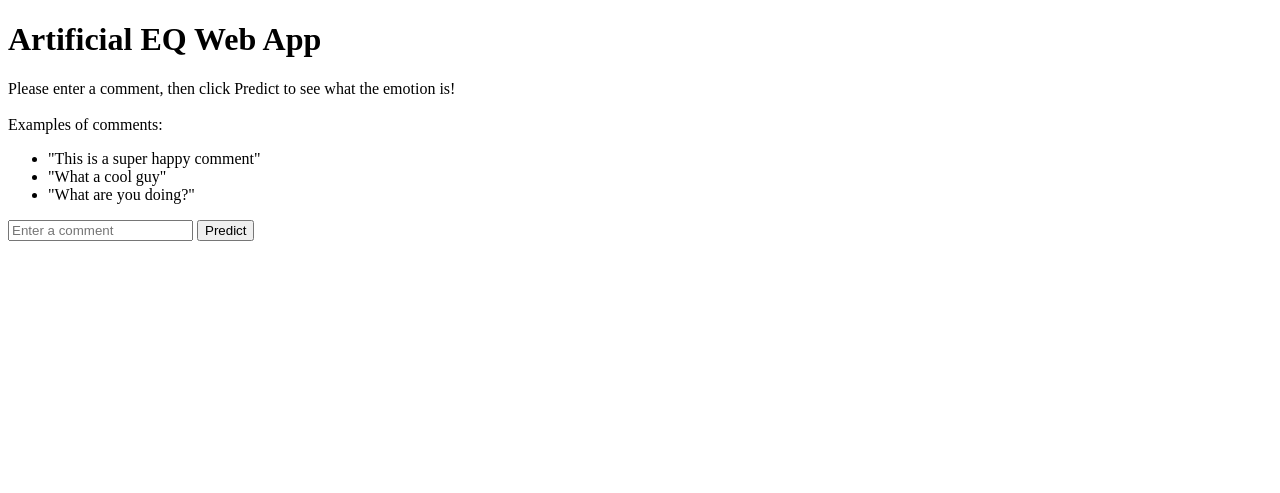
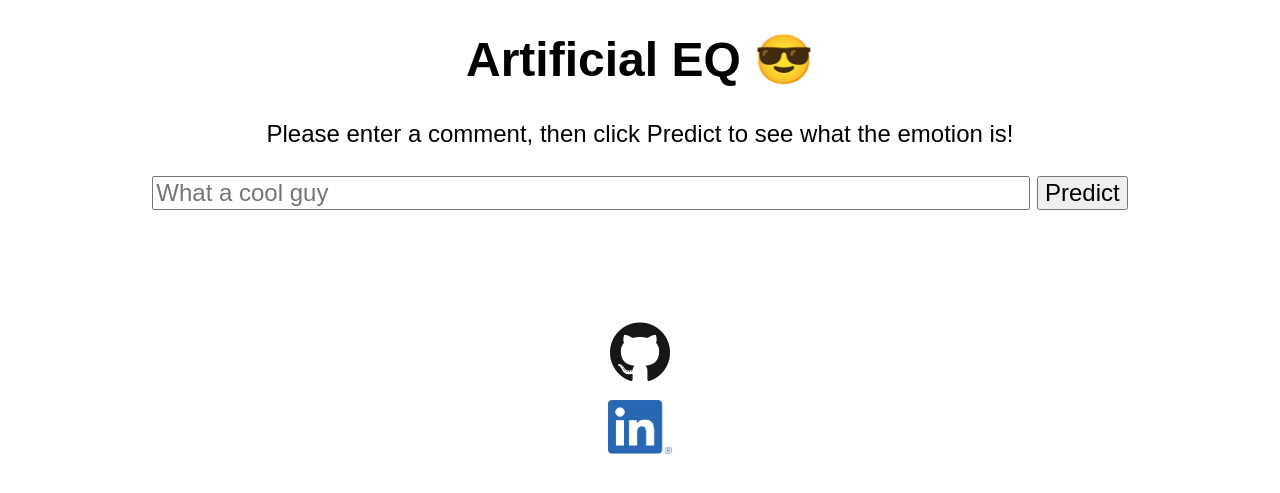
Before and after one commit to rgkalden/artificial_eq, a Flask app: page / in a window 1280 px wide. Shown: the top 493 px of the page. Run offline with Flask 2, Linux system fonts and the light colour scheme.

Commit message:
Update webpage

```diff
--- a/templates/index.html
+++ b/templates/index.html
@@ -2,24 +2,31 @@
 <html >
 <head>
   <title>Artificial EQ Web App</title>
+
+<style type="text/css">
+  body {font-family: "Arial";
+        font-size: 18pt;
+        text-align: center;}
+  .examples{font-family: "Arial";
+            font-size: 12pt;
+            text-align: center;}
+  .social{font-family: "Arial";
+          font-size: 12pt;
+          text-align: center;}
+  input{font-size: 18pt;}
+  button{font-size: 18pt;}
+</style>
 </head>
 
 <body>
  <div>
-	<h1>Artificial EQ Web App</h1>
+	<h1>Artificial EQ 😎</h1>
 
   Please enter a comment, then click Predict to see what the emotion is!
   <br>
   <br>
-  Examples of comments:
-  <ul>
-    <li>"This is a super happy comment"</li>
-    <li>"What a cool guy"</li>
-    <li>"What are you doing?"</li>
-  </ul>
-
     <form action="{{ url_for('predict')}}" method="post">
-    	<input type="text" name="comment" placeholder="Enter a comment" required="required" />
+    	<input type="text" name="comment" placeholder="What a cool guy" required="required" size=60 />
         <button type="submit" >Predict</button>
     </form>
 
@@ -31,5 +38,34 @@
   {{ probability }}
 
  </div>
+<br>
+ <div class="social">
+   <!-- Check out the GitHub repository for this project -->
+   <a href="https://github.com/rgkalden/artificial_eq">
+     <img src="{{url_for('static', filename='GitHub-Mark-120px-plus.png')}}" alt="GitHub repository link"
+          height="60" width="60" style="vertical-align:middle" >
+   </a>
+   <br>
+   <br>
+   <!-- Contact me on LinkedIn -->
+   <a href="https://www.linkedin.com/in/rgkalden/">
+    <img src="{{url_for('static', filename='LI-In-Bug.png')}}" alt="LinkedIn Profile"
+          height="54" width="63.5" style="vertical-align:middle" >
+  </a>
+ </div>
+
+ <!--
+ <div class="examples">
+  <br>
+  Examples of comments:
+  <ul>
+    <li>"This is a super happy comment"</li>
+    <li>"What a cool guy"</li>
+    <li>"What are you doing?"</li>
+  </ul>
+ </div>
+ -->
+
+
 </body>
 </html>
```
Also changed, not shown: static/GitHub-Mark-120px-plus.png (added), static/LI-In-Bug.png (added).
